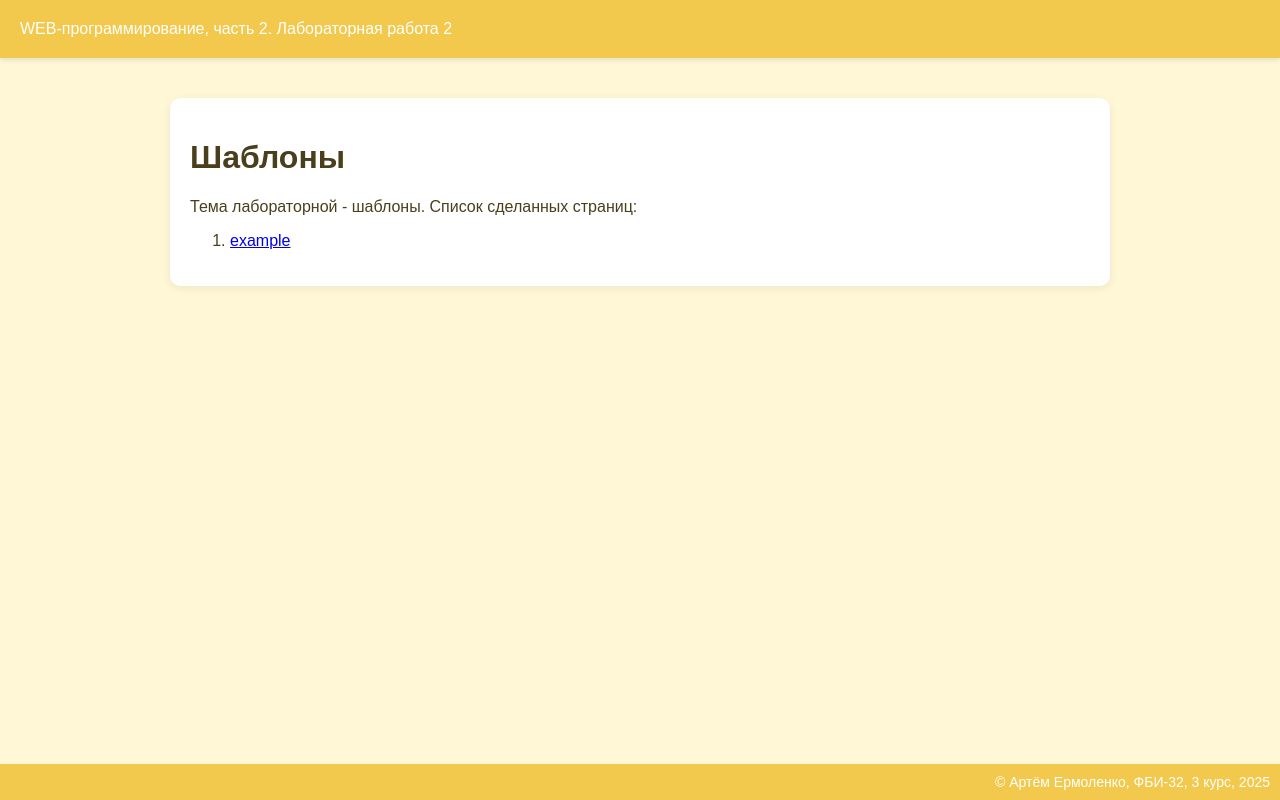
After one commit to ErmolenkoArtem/web-back-labs, a Flask app: page /lab2/ in a window 1280 px wide. The commit adds this page. Run offline with Flask 3, Linux system fonts and the light colour scheme.

Commit message:
Наследование шаблонов

```diff
--- a/app.py
+++ b/app.py
@@ -470,3 +470,7 @@ def example():
     return render_template('example.html',
                             name=name, num=num, group=group,
                             course=course, fruits=fruits)
+
+@app.route('/lab2/')
+def lab2():
+    return render_template('lab2.html')
--- /dev/null
+++ b/templates/base.html
@@ -0,0 +1,22 @@
+<!DOCTYPE html>
+<html>
+<head lang="en">
+    <meta charset="utf-8">
+    <meta name="viewport" content="width=device-width, initial-scale=1.0">
+    <title>Ермоленко Артём. {% block lab %}{% endblock %}</title>
+    <link rel="stylesheet" href="{{ url_for('static', filename='main.css') }}">
+</head>
+<body>
+    <header>
+        WEB-программирование, часть 2. {{ self.lab() }}
+    </header>
+
+    <main>
+        {% block main %}{% endblock %}
+    </main>
+
+    <footer>
+        &copy; Артём Ермоленко, ФБИ-32, 3 курс, 2025
+    </footer>
+</body>
+</html>
--- a/templates/example.html
+++ b/templates/example.html
@@ -3,7 +3,7 @@
 <head lang="en">
     <meta charset="utf-8">
     <meta name="viewport" content="width=device-width, initial-scale=1.0">
-    <title>{% if name %}Артём Ермоленко{% else %}Анонимус{% endif %}. Лабораторная работа {{ num }}</title>
+    <title>{% if name %}{{name}}{% else %}Анонимус{% endif %}. Лабораторная работа {{ num }}</title>
     <link rel="stylesheet" href="{{ url_for('static', filename='main.css') }}">
 </head>
 <body>
--- /dev/null
+++ b/templates/lab2.html
@@ -0,0 +1,15 @@
+{% extends "base.html" %}
+
+{# номер лабораторной работы: #}
+{% block lab %}Лабораторная работа 2{% endblock %}
+
+{# основной контент: #}
+{% block main %}
+    <h1>Шаблоны</h1>
+    <div>Тема лабораторной - шаблоны. Список сделанных страниц:</div>
+    <ol>
+        <li>
+            <a href="/lab2/examle">example</a>
+        </li>
+    </ol>
+{% endblock %}
```
